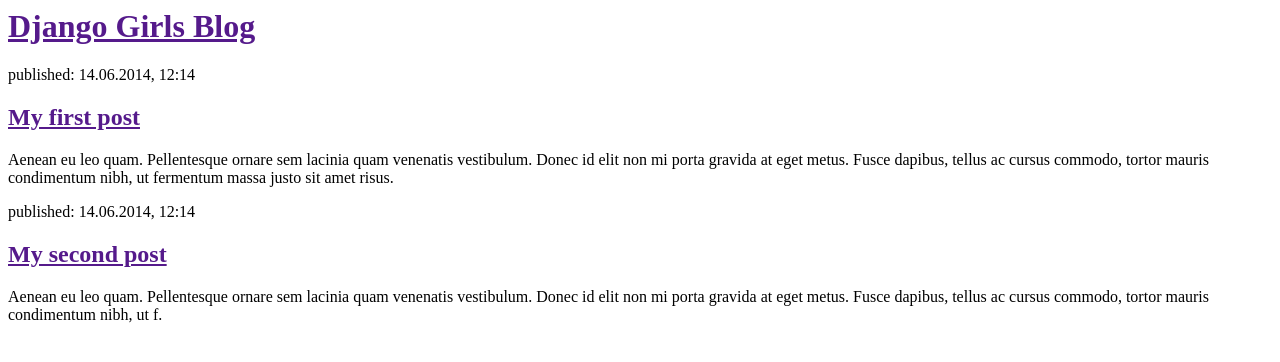
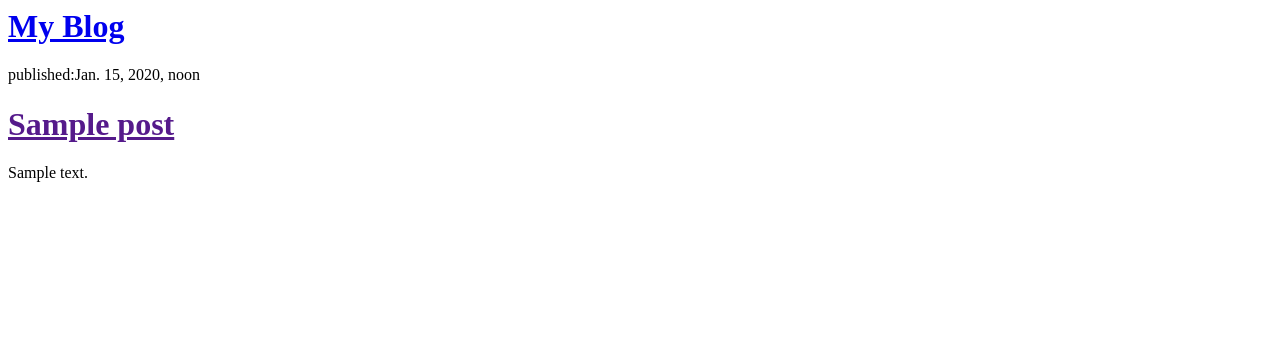
Before and after one commit to maistrovas/blog, a Django app: template my_blog/templates/my_blog/post_list.html in a window 1280 px wide. Shown: the top 362 px of the page. Run offline with Django 3.2, Linux system fonts and the light colour scheme; the template is opened without the code that fills it: values that come from a table or form of the project are taken from there, others are empty; tables that the repository leaves empty hold one stand-in row (values such as "Sample post").

Commit message:
Adding dinamic data to templatwa

```diff
--- a/my_blog/templates/my_blog/post_list.html
+++ b/my_blog/templates/my_blog/post_list.html
@@ -4,19 +4,16 @@
     </head>
     <body>
         <div>
-            <h1><a href="">Django Girls Blog</a></h1>
+            <h1><a href="/">My Blog</a></h1>
         </div>
+		{% for post in posts%}
+			<div>
+				<p>published:{{post.published_date}}</p>
+				<h1><a href="">{{post.title}}</a></h1>
+				<p>{{post.text|linebreaks}}</p>
 
-        <div>
-            <p>published: 14.06.2014, 12:14</p>
-            <h2><a href="">My first post</a></h2>
-            <p>Aenean eu leo quam. Pellentesque ornare sem lacinia quam venenatis vestibulum. Donec id elit non mi porta gravida at eget metus. Fusce dapibus, tellus ac cursus commodo, tortor mauris condimentum nibh, ut fermentum massa justo sit amet risus.</p>
-        </div>
+			</div>
+		{%endfor%}
 
-        <div>
-            <p>published: 14.06.2014, 12:14</p>
-            <h2><a href="">My second post</a></h2>
-            <p>Aenean eu leo quam. Pellentesque ornare sem lacinia quam venenatis vestibulum. Donec id elit non mi porta gravida at eget metus. Fusce dapibus, tellus ac cursus commodo, tortor mauris condimentum nibh, ut f.</p>
-        </div>
     </body>
 </html>
--- a/my_blog/views.py
+++ b/my_blog/views.py
@@ -1,5 +1,7 @@
 from django.shortcuts import render
-
+from .models import Post
+from django.utils import timezone
 # Create your views here.
 def post_list(request):
-	return render(request, 'my_blog/post_list.html', {})
+	posts = Post.objects.filter(published_date__lte=timezone.now()).order_by('-published_date')
+	return render(request, 'my_blog/post_list.html', {'posts':posts})
```
